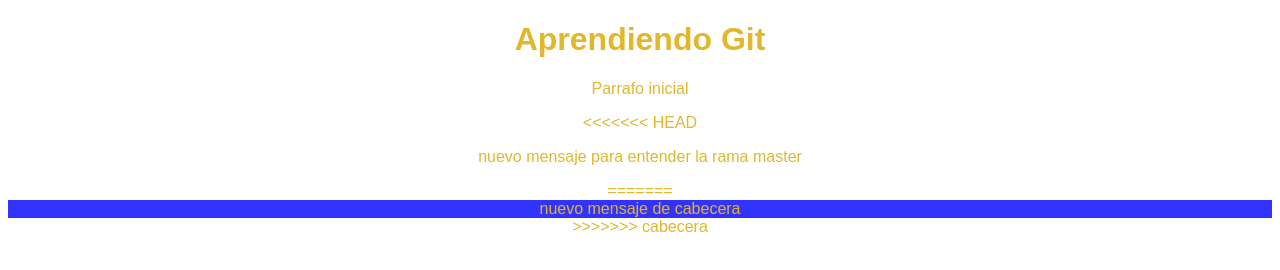
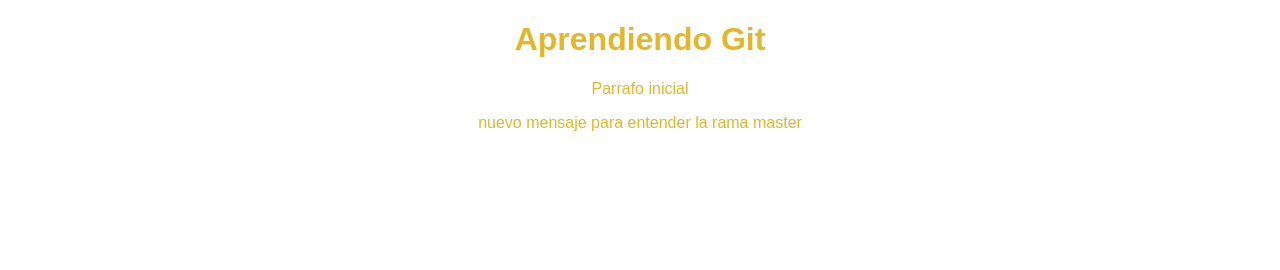
Before and after one commit to ceGarcia23/hyperblog_2, a plain HTML site: page index.html in a window 1280 px wide. Drawn offline with Linux system fonts and the light colour scheme.

Commit message:
solucion de problema

```diff
--- a/index.html
+++ b/index.html
@@ -10,18 +10,7 @@
 <body>
     <h1>Aprendiendo Git</h1>
     <p>Parrafo inicial</p>
-<<<<<<< HEAD
     <p>nuevo mensaje para entender la rama master</p>
-=======
-
-
-    <div id="container">
-        <div id="cabecera">
-            nuevo mensaje de cabecera
-        </div>
-    </div>
-
->>>>>>> cabecera
 
 </body>
 </html>
```
